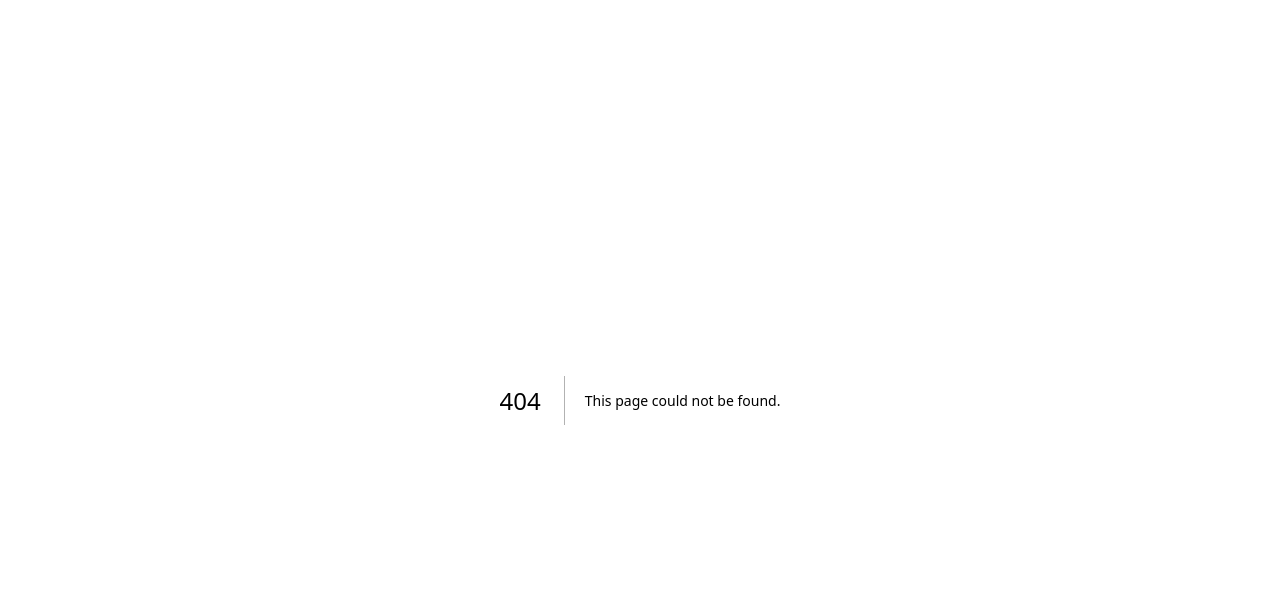
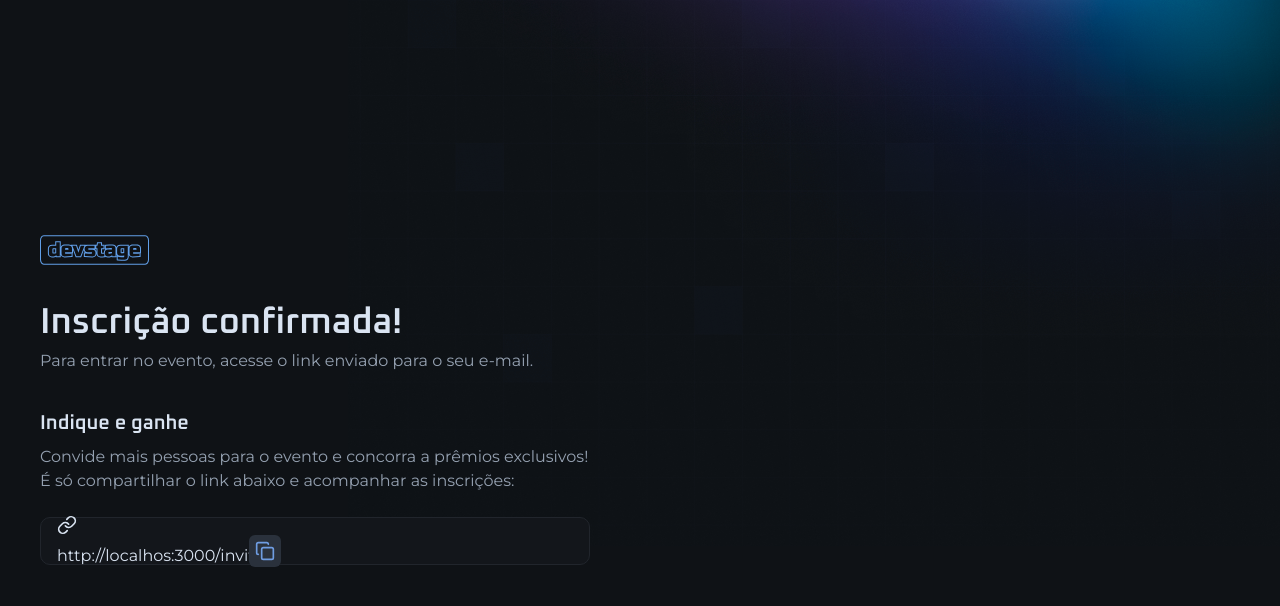
Before and after one commit to thomassilva23/devstage, a Next.js app: page /invite in a window 1280 px wide. Before the commit this address had no page. Shown: the top 606 px of the page. Built offline with nearby package versions, Linux system fonts and the light colour scheme.

Commit message:
Criação da página de convite; Atualização de estrutura das páginas

```diff
--- a/package.json
+++ b/package.json
@@ -15,6 +15,7 @@
     "postcss": "^8.5.2",
     "react": "^19.0.0",
     "react-dom": "^19.0.0",
+    "tailwind-merge": "^3.0.1",
     "tailwindcss": "^4.0.6"
   },
   "devDependencies": {
--- /dev/null
+++ b/src/app/invite/page.tsx
@@ -0,0 +1,54 @@
+import Image from "next/image";
+import logo from "../../assets/logo.svg";
+import { InputField, InputIcon, InputRoot } from "@/components/input";
+import { Copy, Link } from "lucide-react";
+import { IconButton } from "@/components/icon-button";
+
+export default function InvitePage() {
+  return (
+    <div className="min-h-dvh flex items-center justify-between gap-16 flex-col md:flex-row">
+      <div className="flex flex-col gap-10 w-full max-w-[550px]">
+        <Image src={logo} alt="devstage" width={108.5} height={30} />
+
+        <div className="space-y-2">
+          <h1 className="text-4xl font-semibold font-heading text-gray-100 leading-none">
+            Inscrição confirmada!
+          </h1>
+
+          <p className="text-gray-300">
+            Para entrar no evento, acesse o link enviado para o seu e-mail.
+          </p>
+        </div>
+
+        <div className="space-y-6">
+          <div className="space-y-3">
+            <h2 className="text-gray-200 text-xl font-heading font-semibold leading-none">
+              Indique e ganhe
+            </h2>
+
+            <p className="text-gray-300">
+              Convide mais pessoas para o evento e concorra a prêmios
+              exclusivos!
+              <br />É só compartilhar o link abaixo e acompanhar as inscrições:
+            </p>
+          </div>
+
+          <InputRoot>
+            <InputIcon>
+              <Link className="size-5" />
+
+              <InputField
+                readOnly
+                defaultValue={"http://localhos:3000/invite/239213"}
+              />
+
+              <IconButton className="-mr-2">
+                <Copy className="size-5" />
+              </IconButton>
+            </InputIcon>
+          </InputRoot>
+        </div>
+      </div>
+    </div>
+  );
+}
--- a/src/app/layout.tsx
+++ b/src/app/layout.tsx
@@ -26,7 +26,9 @@ export default function RootLayout({
   return (
     <html lang="en" className={`${oxanium.variable} ${montserrat.variable}`}>
       <body className="bg-gray-900 text-gray-100 antialiased bg-[url(/background.png)] bg-no-repeat bg-top md:bg-right-top">
-        {children}
+        <main className="max-w-[1240px] mx-auto px-5 py-8 md:py-0">
+          {children}
+        </main>
       </body>
     </html>
   );
--- a/src/app/page.tsx
+++ b/src/app/page.tsx
@@ -7,7 +7,6 @@ import { Button } from "@/components/button";
 
 export default function Home() {
   return (
-    <main className="max-w-[1240px] mx-auto px-5 py-8 md:py-0">
     <div className="min-h-dvh flex justify-center gap-16 flex-col">
       <div className="flex flex-col gap-8 items-center md:items-start">
         <Image src={logo} alt="devstage" width={108.5} height={30} />
@@ -70,6 +69,5 @@ export default function Home() {
         </form>
       </div>
     </div>
-    </main>
   );
 }
--- a/src/components/icon-button.tsx
+++ b/src/components/icon-button.tsx
@@ -1,11 +1,15 @@
 import { ComponentProps, ReactNode } from "react";
+import { twMerge } from "tailwind-merge";
 
 interface IconButtonProps extends ComponentProps<"button"> {}
 
-export function IconButton(props: IconButtonProps) {
+export function IconButton({ className, ...props }: IconButtonProps) {
   return (
     <button
-      className="p-1.5 bg-gray-500 text-blue rounded-md cursor-pointer transition-colors duration-300 hover:bg-blue hover:text-gray-900"
+      className={twMerge(
+        "p-1.5 bg-gray-500 text-blue rounded-md cursor-pointer transition-colors duration-300 hover:bg-blue hover:text-gray-900",
+        className
+      )}
       {...props}
     />
   );
```
Also changed, not shown: 1 other file (tests, documents, lock files or other folders). Lines whose indentation alone changed are shown as unchanged.
